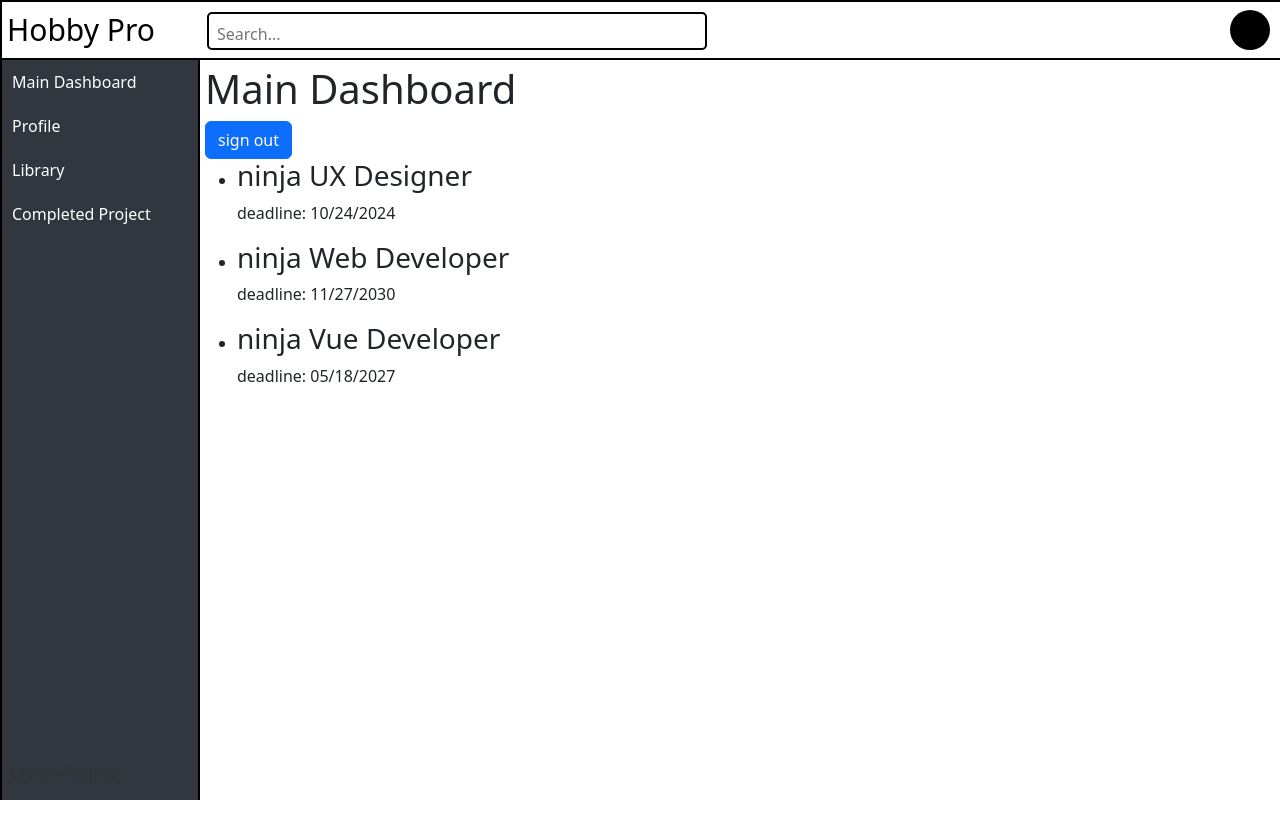
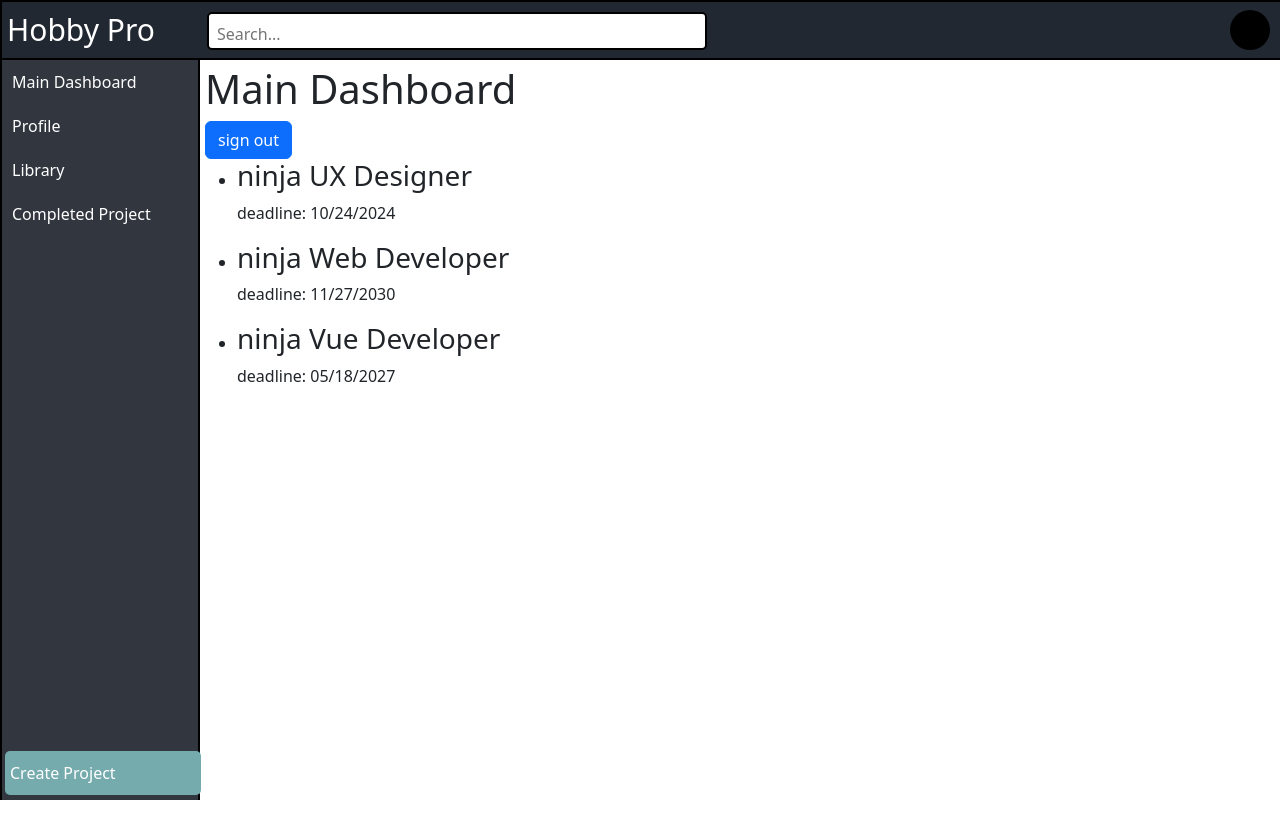
Before and after one commit to Caguilar92/HobbyPro, a Vue app in the folder HobbyPro/: page /dashboard/main in a window 1280 px wide. Shown: the top 838 px of the page. Built offline with nearby package versions, Linux system fonts and the light colour scheme; no server answers; sample sign-in values are in the browser's storage.

Commit message:
tested with color on nav bar

```diff
--- a/HobbyPro/src/components/NavigationBar.vue
+++ b/HobbyPro/src/components/NavigationBar.vue
@@ -87,9 +87,9 @@ body {
   margin: 0;
   font-family: Arial, sans-serif;
 }
-
+/* change top nav background color; original header background color #fff */
 header {
-  background-color: #fff;
+  background-color: #222831;
   color: #000;
   border: 1px #000 ;
   position: fixed;
@@ -112,7 +112,7 @@ header {
 
 .title a{
   text-decoration: none;
-  color: black;
+  color: white;
 }
 
 .searchBar {
@@ -140,6 +140,7 @@ header {
   border-radius: 50%;
 }
 
+/* change side nav bar background color here */
 nav {
   background-color: #31363F;
   position: fixed;
@@ -173,9 +174,11 @@ nav ul li a:hover {
   color: black;
 }
 
+/* createProject button font color */
 .cpButton {
   text-decoration: none;
-  color: #333;
+  background-color: #76ABAE;
+  color: white;
   position: fixed;
   bottom: 0px;
   left: 0px;
@@ -195,7 +198,7 @@ nav ul li a:hover {
 }
 
 .cpButton a:hover {
-  color: #333;
+  color: black;
 }
 
 .hamburger {
```
